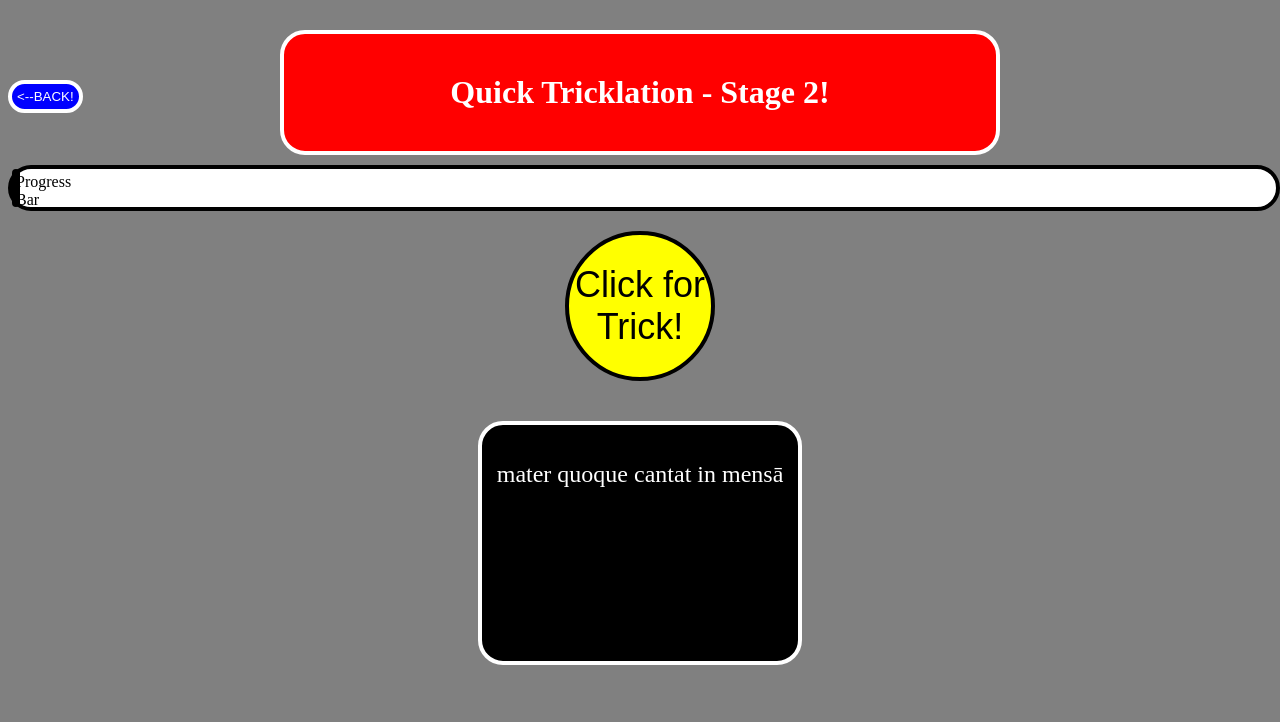
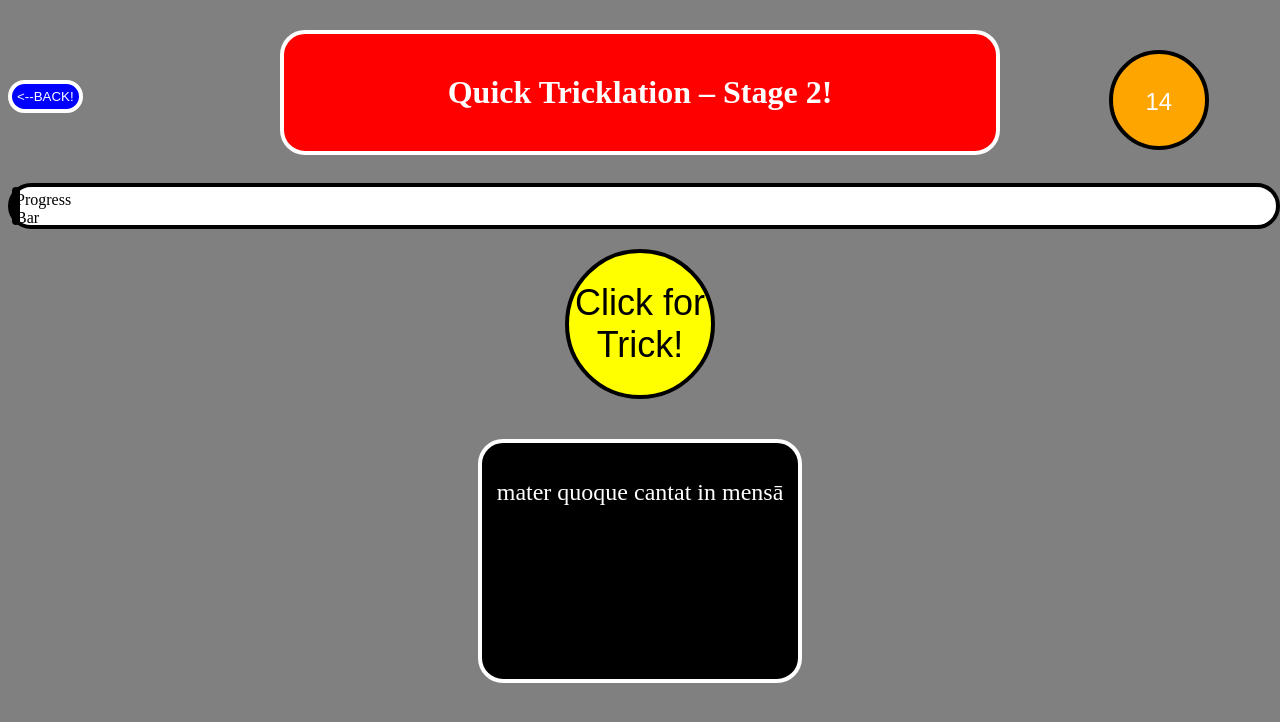
Before and after one commit to ChaseCreative/quickClickStage2, a plain HTML site: page index.html in a window 1280 px wide. Both pictures are taken after a click on the button "Start!". Drawn offline with Linux system fonts and the light colour scheme.

Commit message:
Add files via upload

```diff
--- a/index.html
+++ b/index.html
@@ -21,6 +21,25 @@
   background-color: blue;
   color:white;
 }
+
+#timer{
+  float:right;
+  margin-top:20px;
+  margin-right:5%;
+text-align: center;
+
+  font-size: 150%;
+  width: 100px;
+  height: 100px;
+  border: 4px solid black;
+  border-radius: 75px;
+
+  padding-top: 5px;
+  background-color: orange;
+  color:white;
+
+}
+
 
 .label{
 
@@ -189,10 +208,13 @@ margin-top: 20px;
 
 
 <body class = "body">
-<div >
-  <div><button  id = "backBox"  onclick="restartGame()"><--BACK!</button></div>
-<h1 class="center">Quick Tricklation - Stage 2!</h1>
-</div>
+  <div >
+    <button  id = "backBox"  onclick="restartGame()"><--BACK!</button>
+    <button id = "timer" disabled>Timer</button>
+    <h1 class="center">Quick Tricklation – Stage 2!</h1>
+    <br>
+    </div>
+
 
 <div id="myProgress">
   <div id="myBar">Progress Bar</div>
@@ -213,6 +235,35 @@ margin-top: 20px;
 
 
 <script>
+
+//Timer variables
+//This sets the countdown at 15 sections
+var timeleft = 15;
+var countdown = setInterval(countDownTimer,1000);
+
+function countDownTimer(){
+
+document.getElementById("timer").style.color = "white";
+		document.getElementById("timer").innerHTML = timeleft;
+  		timeleft -= 1;
+  			if(timeleft <= 0)  {
+    			clearInterval(countdown);
+    			document.getElementById("timer").innerHTML = "Time's Up!";
+					document.getElementById("timer").style.color = "black";
+  }
+
+}
+
+//This stops the timer and resets it to 15 seconds
+function stopTimer() {
+
+  clearInterval(countdown);
+  document.getElementById("timer").innerHTML = "Timer";
+timeleft = 15;
+
+}
+
+stopTimer()
 
 /*
 Checklist for adding Progress Bar:
@@ -386,12 +437,13 @@ function resetSentence(){
 
     //This sets the colors of box 1 for the first game
       document.getElementById("box1").innerHTML = "Start!"
+      document.getElementById("timer").innerHTML = "Timer"
       document.getElementById("box1").style.background = "yellow";
       document.getElementById("box1").style.color = "black";
       document.getElementById("myBar").style.width = "0";
       width = 0;
 
-
+  stopTimer();
     hideDemo();
     hideDemo2();
     hideBox2();
@@ -409,6 +461,18 @@ function resetSentence(){
 
   resetSentence();
   unHideProgressBar();
+
+  function hideTimer(){
+    document.getElementById("timer").style.display = "none" ;
+  }
+
+  function unHideTimer(){
+    document.getElementById("timer").style.display = "block" ;
+  }
+
+
+   hideTimer();
+  hideBackBox();
 
 
   function hideBackBox(){
@@ -506,6 +570,11 @@ unHideBackBox();
 document.getElementById("box1").innerHTML = "Next!";
 document.getElementById("box1").style.color = "black";
 
+unHideTimer();
+unHideBackBox();
+countdown = setInterval(countDownTimer,1000);
+
+
 
 
     hideBox1();
@@ -529,6 +598,10 @@ if (ranSentenceIndx == 0){
 } else if (ranSentenceIndx == 1){
   var latinTrans = myTranslation.subject + " " + myTranslation.adverbs + " " + myTranslation.verb + " " + myTranslation.prepPhrase;
 }
+
+document.getElementById("timer").style.color = "white";
+stopTimer();
+
 
   unHideBox1();
   hideBox2();
```
